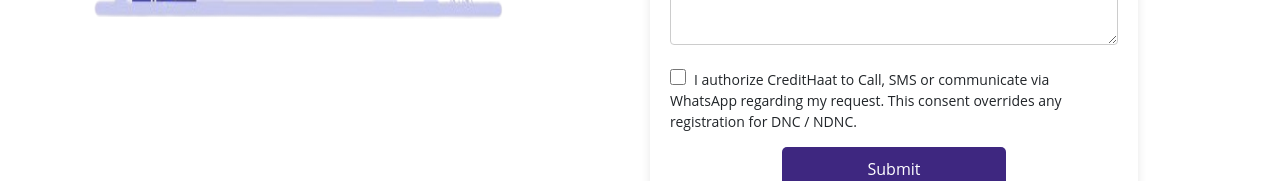
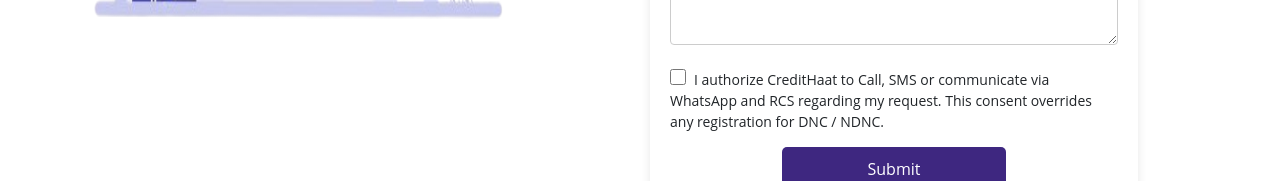
Before and after one commit to CreditHaat/CreditHaat-React-Homepage, a React (Create React App) app: page /ContactUs in a window 1280 px wide. Shown: the part 561-742 px from the top of the page. Built offline with nearby package versions, Linux system fonts and the light colour scheme; the HTML template or start-up script is replaced by a standard one.

Commit message:
added "and RCS" in conatact us page

```diff
--- a/src/components/NewHomePage/ContactUs.js
+++ b/src/components/NewHomePage/ContactUs.js
@@ -247,7 +247,7 @@
                   }}
                 />
                 <span>
-                  I authorize CreditHaat to Call, SMS or communicate via WhatsApp regarding my request. This consent overrides any registration for DNC / NDNC.
+                  I authorize CreditHaat to Call, SMS or communicate via WhatsApp and RCS regarding my request. This consent overrides any registration for DNC / NDNC.
                 </span>
               </label>
 
```
